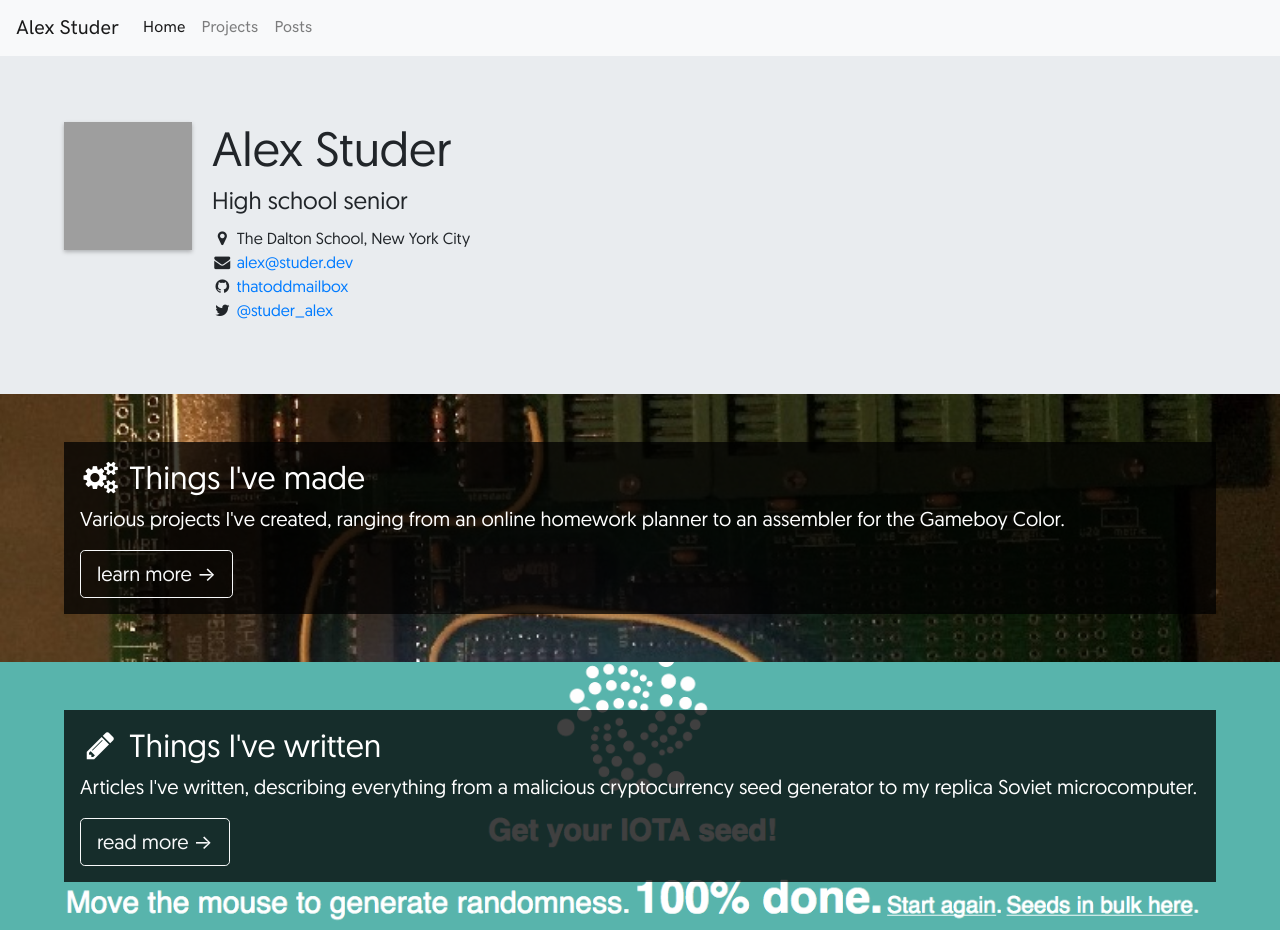
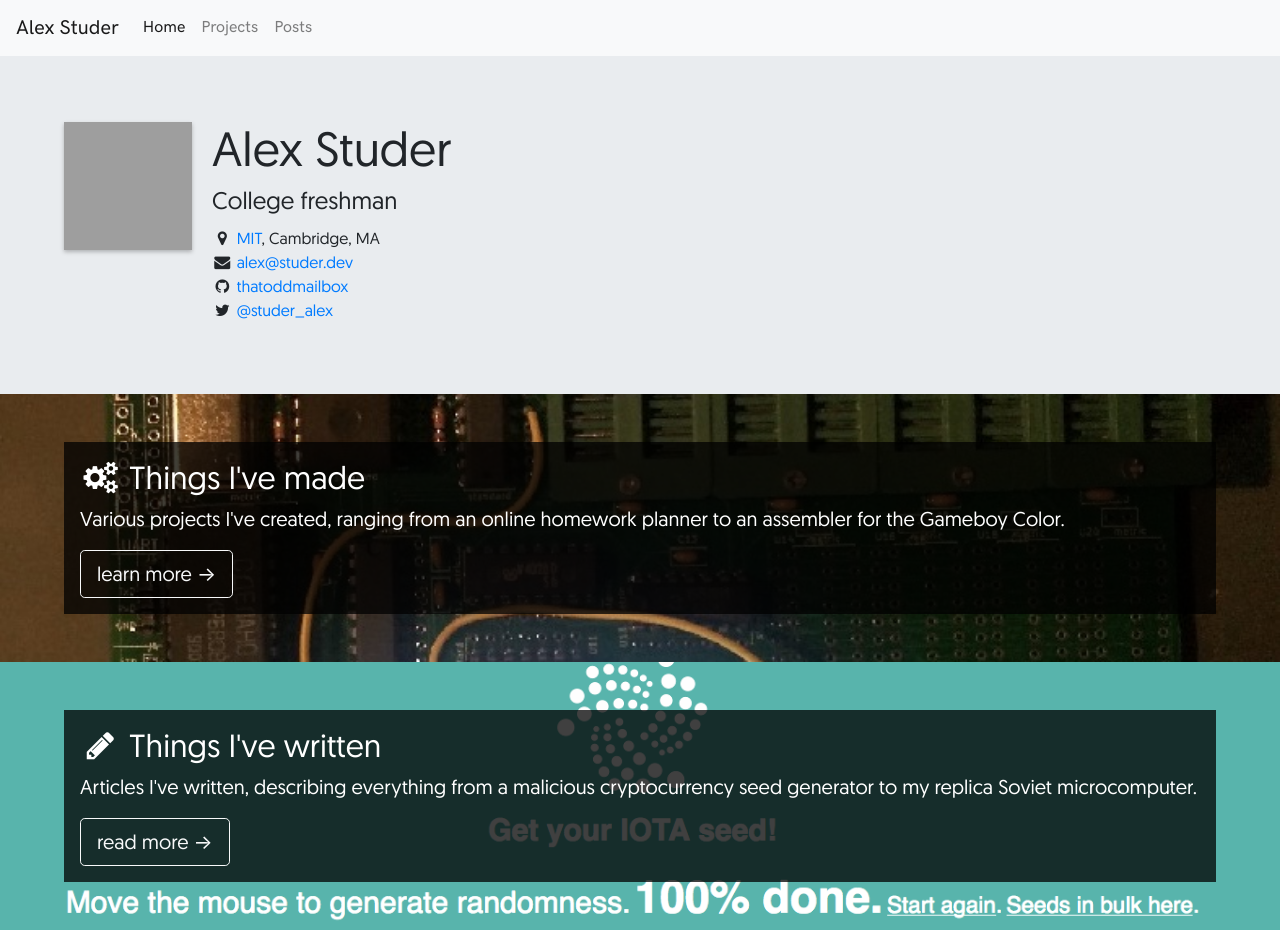
Before and after one commit to thatoddmailbox/thatoddmailbox.github.io, a Jekyll site: the page built from index.html, in a window 1280 px wide. Built offline with Jekyll 4.4.1, drawn with Linux system fonts in a browser that asks for light colours; nearby versions of some CDN libraries; the list of posts is cut into pages by our own code; grey boxes are pictures that could not be loaded.

Commit message:
i'm in college now

```diff
--- a/index.html
+++ b/index.html
@@ -10,10 +10,10 @@
 		</div>
 		<div class="home-info">
 			<h1 class="home-name display-4">Alex Studer</h1>
-			<p class="home-details lead">High school senior</p>
+			<p class="home-details lead">College freshman</p>
 
 			<div class="home-links">
-				<div><i class="fa fa-fw fa-map-marker"></i> The Dalton School, New York City</div>
+				<div><i class="fa fa-fw fa-map-marker"></i> <a href="https://mit.edu" target="_blank">MIT</a>, Cambridge, MA</div>
 				<div><i class="fa fa-fw fa-envelope"></i> <a href="mailto:alex@studer.dev">alex@studer.dev</a></div>
 				<div><i class="fa fa-fw fa-github"></i> <a href="https://github.com/thatoddmailbox">thatoddmailbox</a></div>
 				<div><i class="fa fa-fw fa-twitter"></i> <a href="https://twitter.com/studer_alex">@studer_alex</a></div>
```
